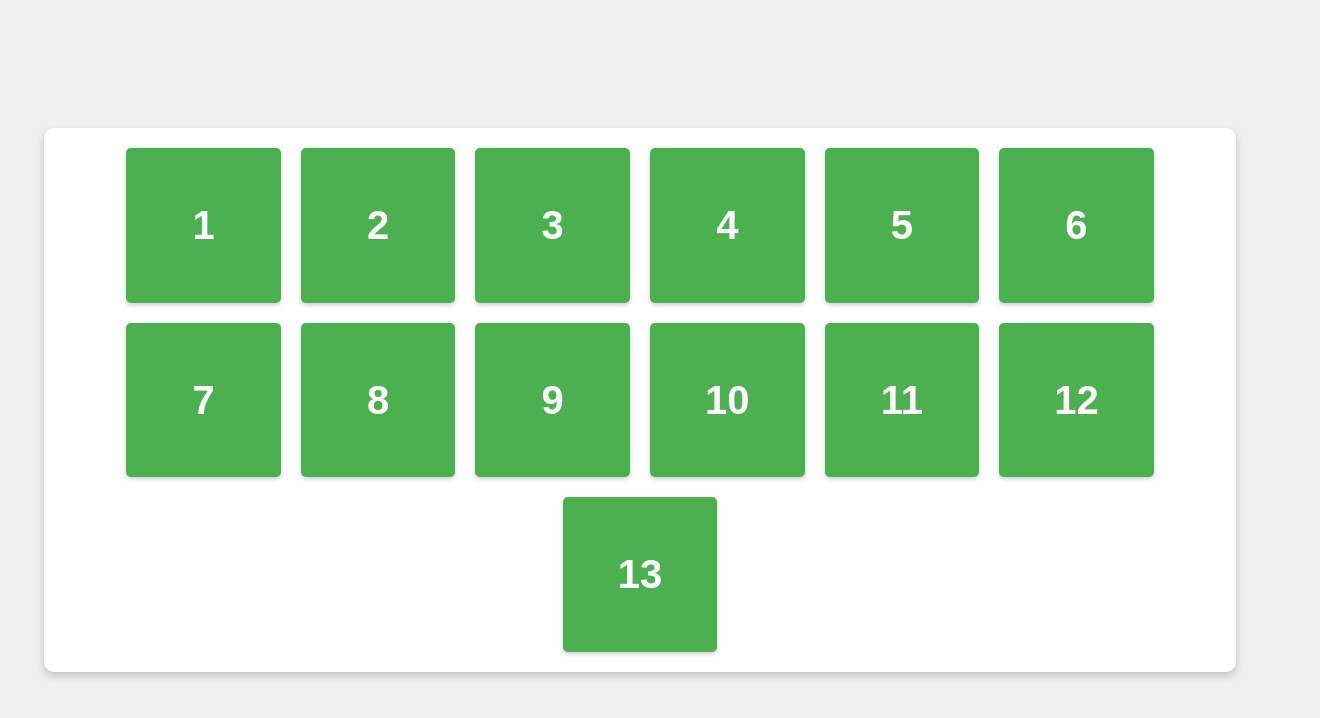
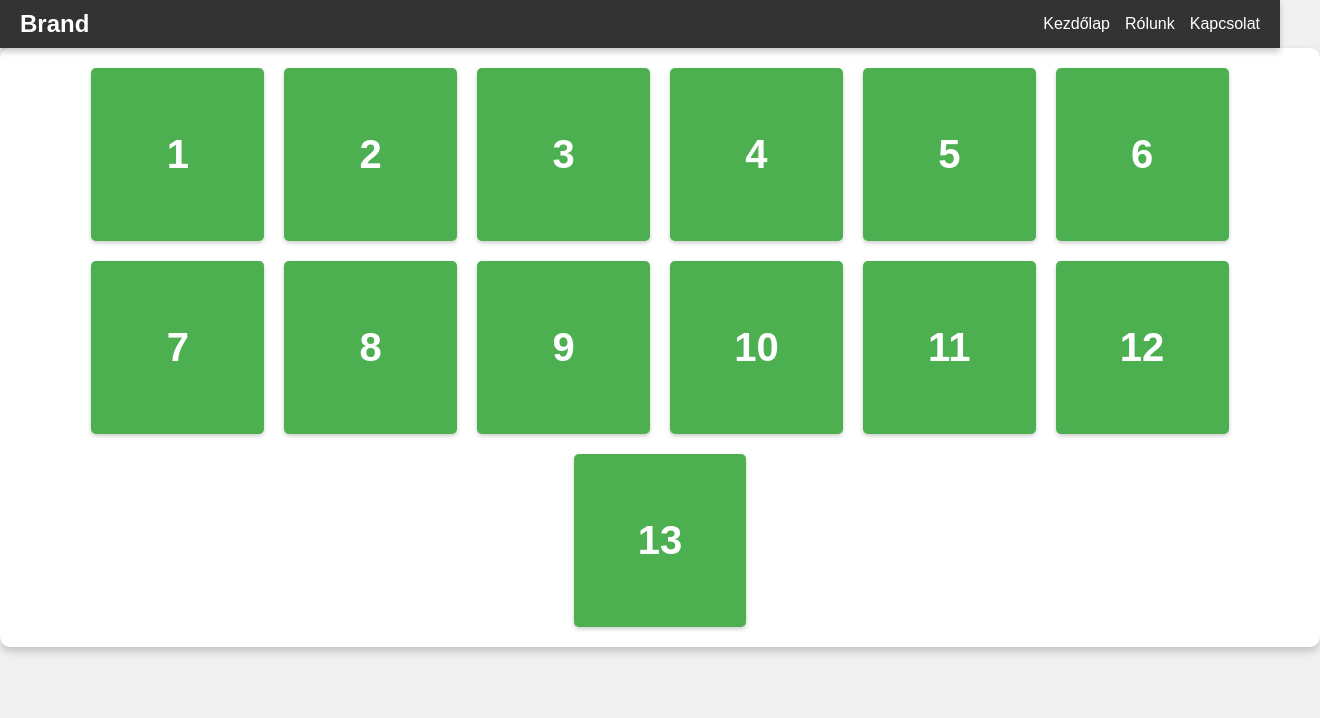
Before and after one commit to juhasz-szabolcs/2024_12_17_Kartyak_flexbox, a plain HTML site: page index.html in a window 1280 px wide. Shown: the whole page, 1320 px wide, since content can reach past the window. Drawn offline with Linux system fonts and the light colour scheme.

Commit message:
add navbar with css modification

```diff
--- a/index.html
+++ b/index.html
@@ -7,6 +7,16 @@
     <link rel="stylesheet" href="styles.css"> <!-- Kapcsolódás a CSS fájlhoz -->
 </head>
 <body>
+        <!-- Navigációs sáv -->
+    <nav class="navbar">
+        <div class="navbar-brand">Brand</div>
+        <ul class="navbar-links">
+            <li><a href="#">Kezdőlap</a></li>
+            <li><a href="#">Rólunk</a></li>
+            <li><a href="#">Kapcsolat</a></li>
+        </ul>
+    </nav>
+
     <div class="container">
         <!-- Példa kártyák számokkal -->
         <div class="card">1</div>
--- a/styles.css
+++ b/styles.css
@@ -2,7 +2,7 @@ body {
     font-family: Arial, sans-serif;
     margin: 0;
     padding: 0;
-    display: flex;
+    /* display: flex; */
     justify-content: center;
     align-items: center;
     min-height: 100vh;
@@ -14,8 +14,8 @@ body {
     flex-wrap: wrap;
     justify-content: center;
     gap: 20px;
-    width: 90%;
-    max-width: 1200px;
+    width: 100%;
+    max-width: 1300px;
     background: white;
     padding: 20px;
     box-shadow: 0 4px 8px rgba(0, 0, 0, 0.2);
@@ -41,3 +41,45 @@ body {
     transform: scale(1.1); /* Méret növelése */
     box-shadow: 0 4px 8px rgba(0, 0, 0, 0.4); /* Erősebb árnyék hover esetén */
 }
+
+/* Navigációs sáv stílusai */
+.navbar {
+    display: flex;
+    justify-content: space-between;
+    align-items: center;
+    padding: 10px 20px;
+    background-color: #333;
+    color: white;
+    box-shadow: 0 4px 6px rgba(0, 0, 0, 0.2);
+    position: sticky;
+    top: 0;
+    z-index: 1000;
+}
+
+.navbar-brand {
+    font-size: 1.5rem;
+    font-weight: bold;
+}
+
+.navbar-links {
+    list-style: none;
+    display: flex;
+    gap: 15px;
+    margin: 0;
+    padding: 0;
+}
+
+.navbar-links li {
+    display: inline;
+}
+
+.navbar-links a {
+    text-decoration: none;
+    color: white;
+    font-size: 1rem;
+    transition: color 0.3s ease;
+}
+
+.navbar-links a:hover {
+    color: #4CAF50; /* Színváltozás hover esetén */
+}
```
